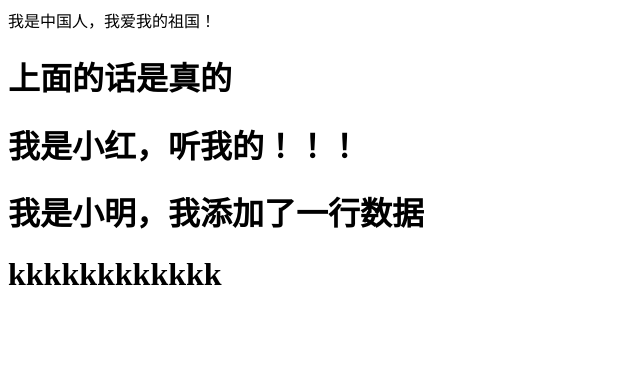
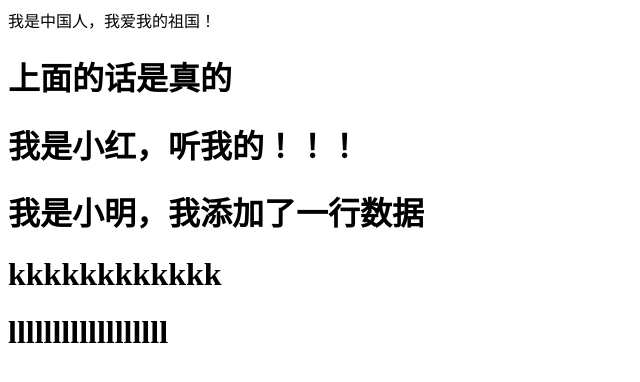
Before and after one commit to bqhddd/test, a plain HTML site: page index.html in a window 1280 px wide. Shown: the whole page, without its empty margins (0-640 px from the left). Drawn offline with Linux system fonts and the light colour scheme.

Commit message:
llllllllllll

```diff
--- a/index.html
+++ b/index.html
@@ -13,5 +13,6 @@
 		<h1>我是小红，听我的！！！</h1>
 		<h1>我是小明，我添加了一行数据</h1>
 		<h1>kkkkkkkkkkkk</h1>
+		<h1>llllllllllllllllll</h1>
 	</body>
 </html>
```
